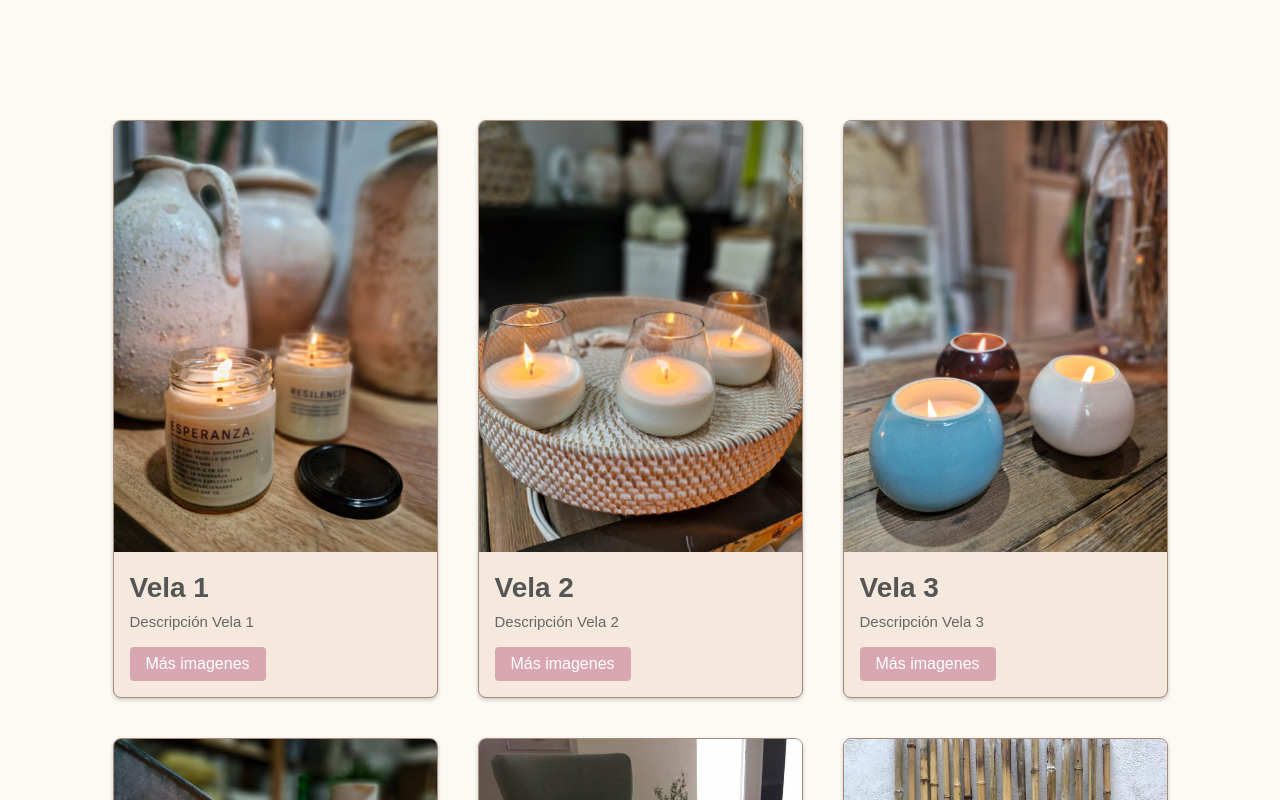
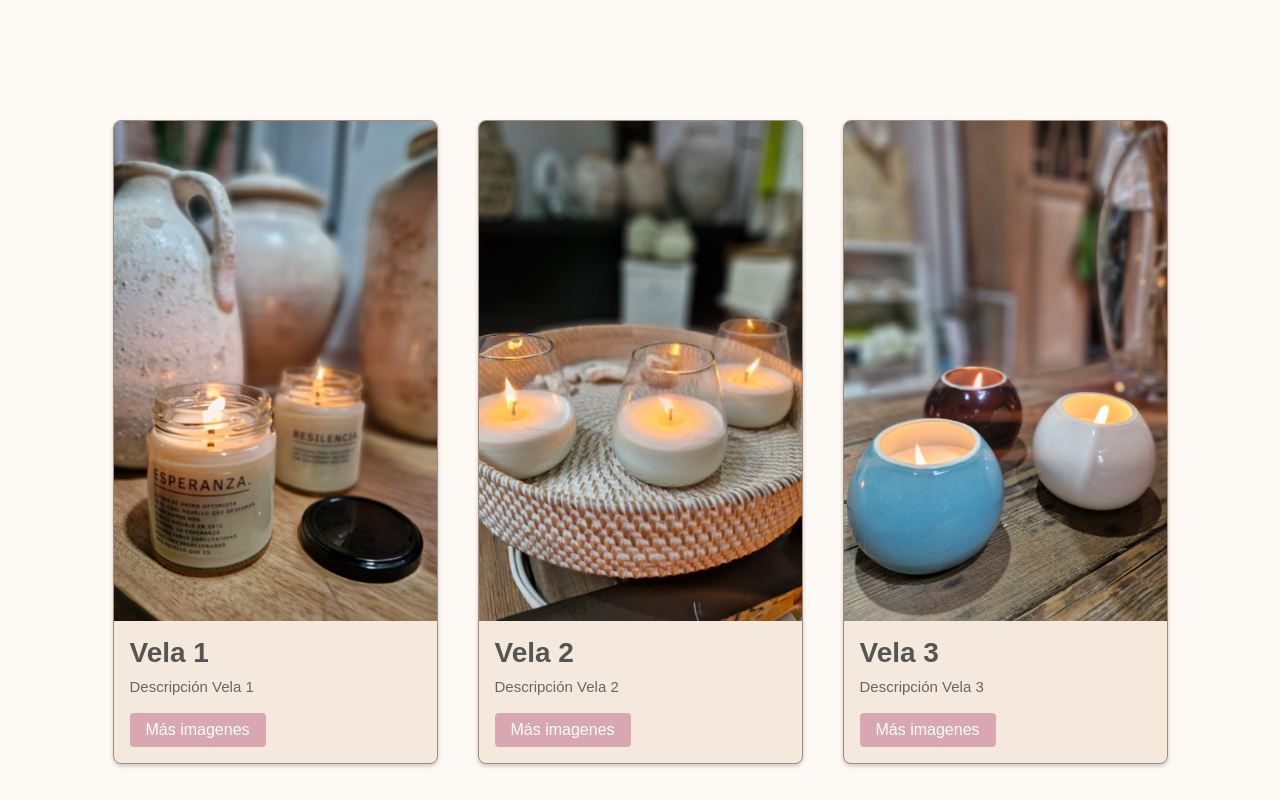
Before and after one commit to nicobeiser/Pagina-bolo, a plain HTML site: page index.html in a window 1280 px wide. Shown: the top 800 px of the page. Drawn offline with Linux system fonts and the light colour scheme.

Commit message:
ajuste de imagenes

```diff
--- a/style.css
+++ b/style.css
@@ -13,6 +13,7 @@ body{
     justify-content: center;
     flex-wrap: wrap;
     margin-top: 100px;
+    align-items: stretch;
 }
 .card{
     width:325px;
@@ -22,10 +23,13 @@ body{
     overflow: hidden;
     box-shadow: 0px 2px 4px rgba(0,0,0,0.2);
     margin:20px;
+    display: flex;
+    flex-direction: column;
 }
 .card img{
     width:100%;
-    height:auto;
+    height: 500px;
+    object-fit: cover;
 }
 .card-content{
     padding:16px;
```
